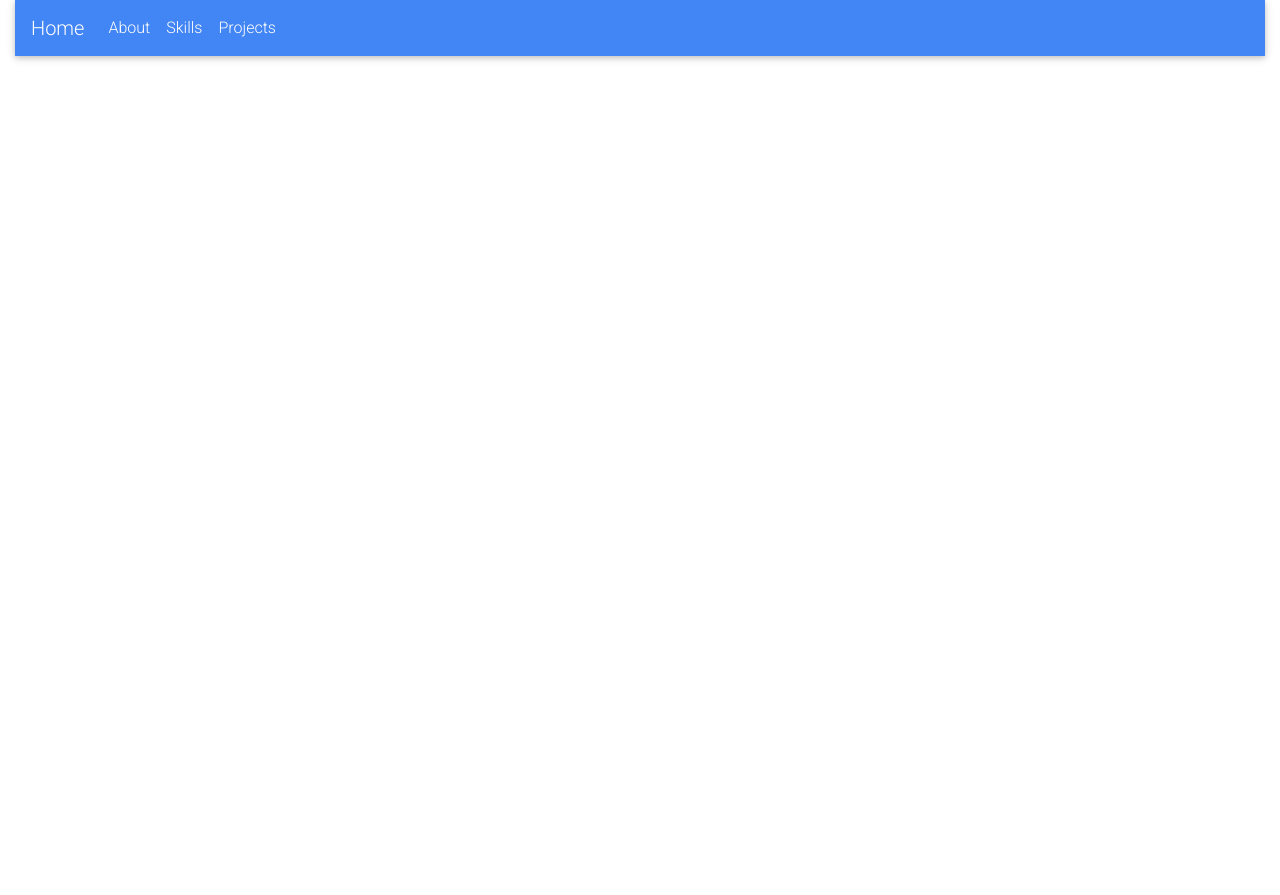
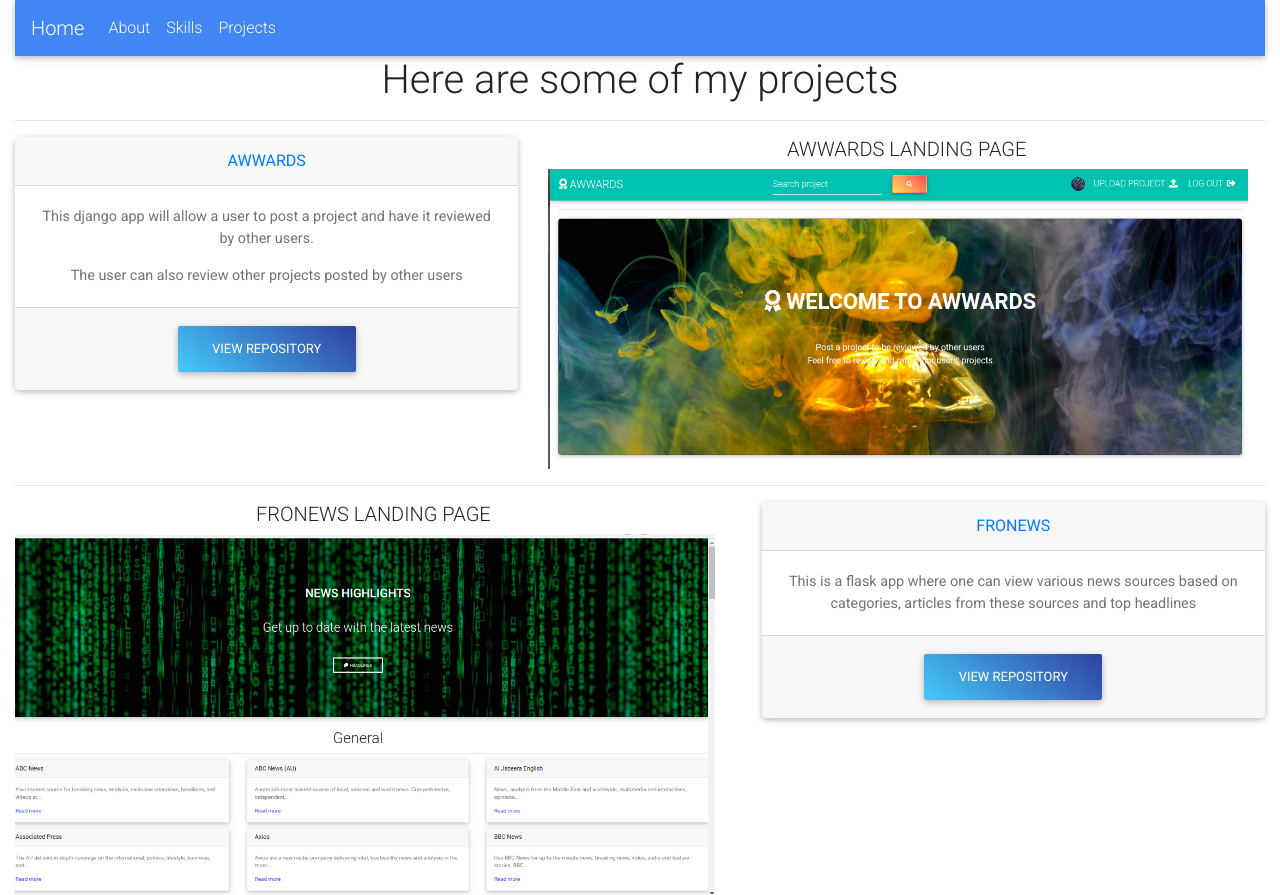
Before and after one commit to derrokip34/My-Portfolio, an Angular app: page /projects in a window 1280 px wide. Before the commit the page ends 800 px from the top, so only its background shows below. Built offline with nearby package versions, Linux system fonts and the light colour scheme.

Commit message:
complete projects page

```diff
--- a/src/app/about/about.component.html
+++ b/src/app/about/about.component.html
@@ -1,6 +1,7 @@
 <!DOCTYPE html>
 <html>
     <head>
+        <title>About me</title>
         <link rel="stylesheet" href="https://use.fontawesome.com/releases/v5.8.2/css/all.css">
         <link rel="stylesheet" href="https://fonts.googleapis.com/css?family=Roboto:300,400,500,700&display=swap">
         <link href="https://cdnjs.cloudflare.com/ajax/libs/twitter-bootstrap/4.4.1/css/bootstrap.min.css" rel="stylesheet">
@@ -8,7 +9,21 @@
     </head>
     <body>
         <div class="container-fluid">
-
+            <h1 class="text-center">ABOUT ME</h1>
+            <hr>
+            <div class="row">
+                <div class="col-md-1"></div>
+                <div class="col-md-4">
+                    <img src="../../assets/images/IMG_20170425_212512.jpg" width="450">
+                </div>
+                <div class="col-md-1"></div>
+                <div class="col-md-6"><br><br><br>
+                    <div style="font-family:fantasy">
+                        <h3 class="card-text">I am a 22 year old eager and interested to learn more about programming</h3>
+                        <h3 class="card-text">I am currently a student at University of Nairobi studying for a Degree in Computer Science</h3>
+                    </div>
+                </div>
+            </div>
         </div>
 
         <script type="text/javascript" src="https://cdnjs.cloudflare.com/ajax/libs/jquery/3.5.1/jquery.min.js"></script>
--- a/src/app/projects/projects.component.html
+++ b/src/app/projects/projects.component.html
@@ -8,7 +8,44 @@
     </head>
     <body>
         <div class="container-fluid">
-
+            <h1 class="text-center">Here are some of my projects</h1>
+            <hr>
+            <div class="row">
+                <div class="col-md-5">
+                    <div class="card text-center">
+                        <div class="card-header"><a href="http://my-awwards.herokuapp.com/">AWWARDS</a></div>
+                        <div class="card-body">
+                            <p class="card-text">This django app will allow a user to post a project and have it reviewed by other users.</p>
+                            <p class="card-text">The user can also review other projects posted by other users</p>
+                        </div>
+                        <div class="card-footer">
+                            <a class="btn blue-gradient" href="https://github.com/derrokip34/Awwards">View repository</a>
+                        </div>
+                    </div>
+                </div>
+                <div class="col-md-7">
+                    <h5 class="text-center">AWWARDS LANDING PAGE</h5>
+                    <img src="../../assets/images/awwards.png" width="700">
+                </div>
+            </div>
+            <hr>
+            <div class="row">
+                <div class="col-md-7">
+                    <h5 class="text-center">FRONEWS LANDING PAGE</h5>
+                    <img src="../../assets/images/fronews.png" width="700">
+                </div>
+                <div class="col-md-5">
+                    <div class="card text-center">
+                        <div class="card-header"><a href="http://fronews.herokuapp.com/">FRONEWS</a></div>
+                        <div class="card-body">
+                            <p class="card-text">This is a flask app where one can view various news sources based on categories, articles from these sources and top headlines</p>
+                        </div>
+                        <div class="card-footer">
+                            <a class="btn blue-gradient" href="https://github.com/derrokip34/News">View repository</a>
+                        </div>
+                    </div>
+                </div>
+            </div>
         </div>
 
         <script type="text/javascript" src="https://cdnjs.cloudflare.com/ajax/libs/jquery/3.5.1/jquery.min.js"></script>
```
Also changed, not shown: src/assets/images/awwards.png (added), src/assets/images/fronews.png (added).
